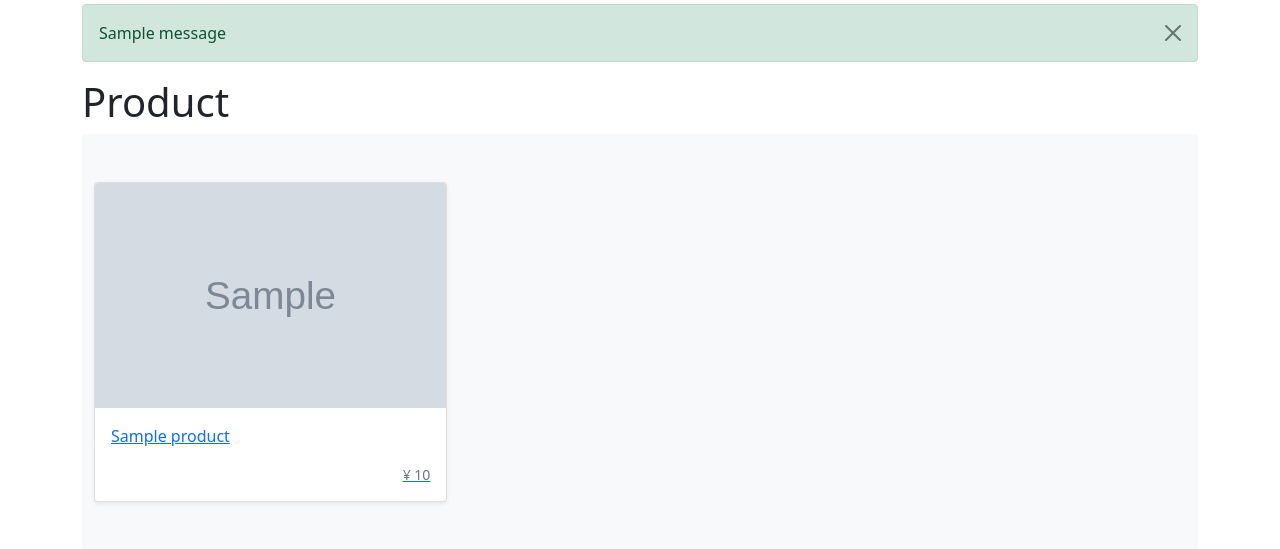
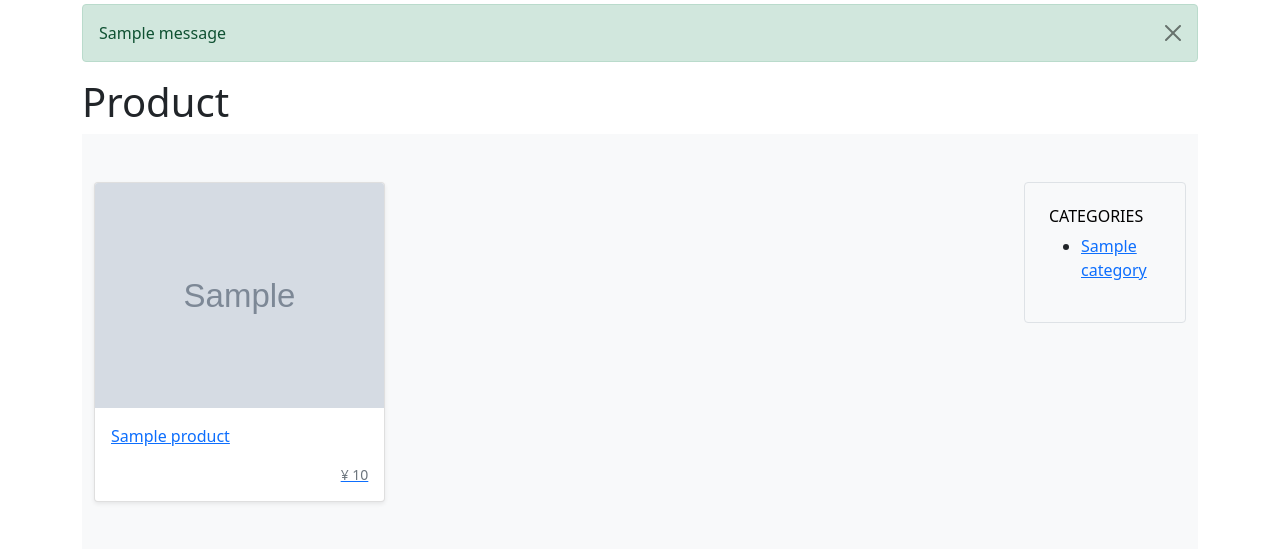
Before and after one commit to www-pr0gramming-com/ecom, a Django app: page /cart/shop/ in a window 1280 px wide. Shown: the part 56-605 px from the top of the page. Run offline with Django 3.2, Linux system fonts and the light colour scheme; tables that the repository leaves empty hold one stand-in row (values such as "Sample post"); grey boxes marked "Sample" are stand-in pictures; one stand-in notice (Sample message) is shown; some libraries are stand-ins or nearby versions.

Commit message:
categories

```diff
--- a/cart/admin.py
+++ b/cart/admin.py
@@ -1,6 +1,7 @@
 from django.contrib import admin
 from .models import (
     Address,
+    Category,
     Product,
     OrderItem,
     Order,
@@ -27,3 +28,4 @@ admin.site.register(ColorVariation)
 admin.site.register(SizeVariation)
 admin.site.register(Address, AddressAdmin)
 admin.site.register(Payment)
+admin.site.register(Category)
--- a/cart/models.py
+++ b/cart/models.py
@@ -6,6 +6,13 @@ User = get_user_model()
 
 from django.db.models.signals import pre_save
 from django.utils.text import slugify
+
+
+class Category(models.Model):
+    name = models.CharField(max_length=100)
+
+    def __str__(self):
+        return self.name
 
 
 class Address(models.Model):
@@ -47,6 +54,14 @@ class Product(models.Model):
     active = models.BooleanField(default=False)
     available_colors = models.ManyToManyField(ColorVariation)
     available_sizes = models.ManyToManyField(SizeVariation)
+    primary_category = models.ForeignKey(
+        Category,
+        related_name="primary_products",
+        blank=True,
+        null=True,
+        on_delete=models.SET_NULL,
+    )
+    secondary_categories = models.ManyToManyField(Category, blank=True)
 
     def __str__(self):
         return self.title
--- a/cart/views.py
+++ b/cart/views.py
@@ -5,7 +5,7 @@ from django.shortcuts import get_object_or_404, redirect, render
 from django.urls import reverse
 from django.views import generic
 
-from cart.models import Address, Order, OrderItem, Payment, Product
+from cart.models import Address, Category, Order, OrderItem, Payment, Product
 from .utils import get_or_set_order_session
 from .forms import AddToCartForm, AddressForm
 
@@ -16,11 +16,32 @@ from django.contrib import messages
 from django.conf import settings
 
 from django.contrib.auth.mixins import LoginRequiredMixin
+from django.db.models import Q
 
 
 class ProductListView(generic.ListView):
     template_name = "cart/product_list.html"
-    queryset = Product.objects.all()
+
+    def get_queryset(self):
+        qs = Product.objects.all()
+
+        category = self.request.GET.get("category", None)
+
+        if category:
+            qs = qs.filter(
+                Q(primary_category__name=category)
+                | Q(secondary_categories__name=category)
+            )
+        return qs
+
+    def get_context_data(self, **kwargs):
+        context = super(ProductListView, self).get_context_data(**kwargs)
+        context.update(
+            {
+                "categories": Category.objects.values_list("name", flat=True),
+            }
+        )
+        return context
 
 
 class ProductDetailView(generic.FormView):
--- a/templates/cart/product_list.html
+++ b/templates/cart/product_list.html
@@ -9,6 +9,10 @@
 
 <div class="album py-5 bg-light">
     <div class="container">
+
+        <div class="row">
+
+            <div class="col-10">
 
                 <div class="row row-cols-1 row-cols-sm-2 row-cols-md-3 g-3">
 
@@ -34,9 +38,33 @@
                     </div>
                     {% endfor %}
 
+                </div>
+
+            </div>
+
+
+            <div class="col-2">
+
+                <div class="border p-4 rounded mb-4">
+                    <h3 class="h6 text-uppercase text-black">Categories</h3>
+                    <ul>
+                        {% for category in categories %}
+                        <li class="mb-1">
+                            <a href="?category={{ category }}" class="d-flex">
+                                <span>{{ category }}</span>
+                            </a>
+                        </li>
+                        {% endfor %}
+                    </ul>
+                </div>
 
 
             </div>
+
+
+        </div>
+
+
     </div>
 </div>
 
```
Also changed, not shown: cart/migrations/0003_auto_20220317_1148.py (added), user/migrations/0002_alter_customuser_managers.py (added). Lines whose indentation alone changed are shown as unchanged.
